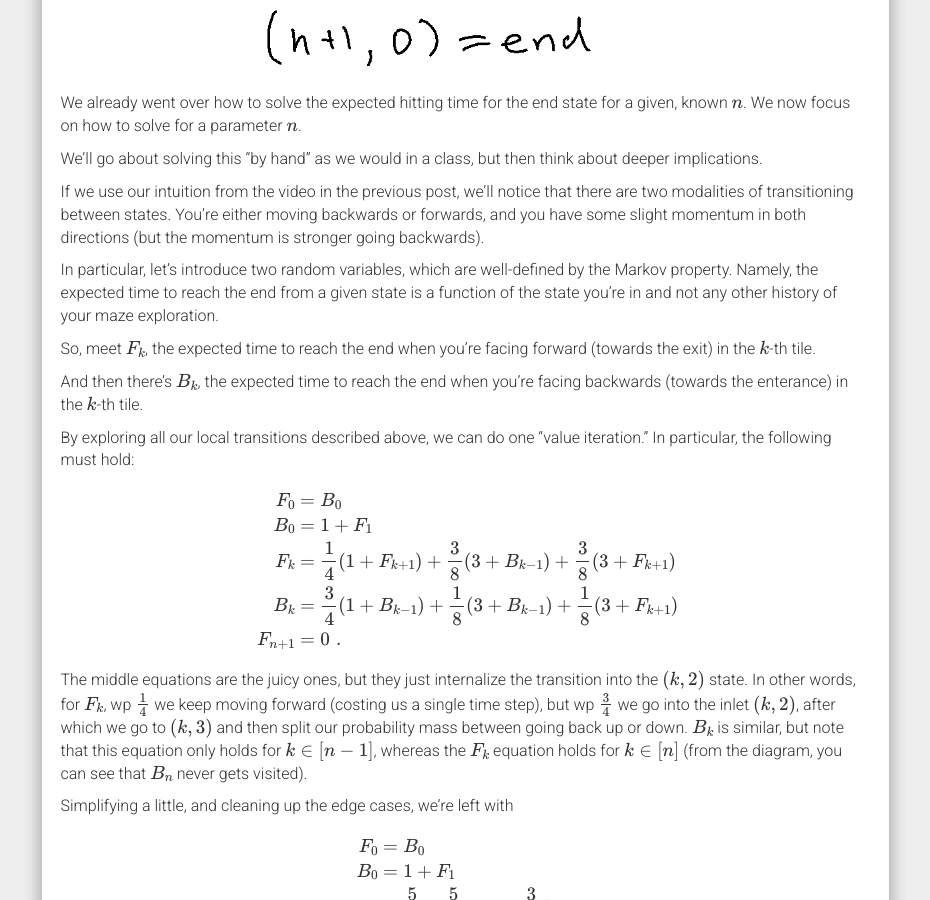
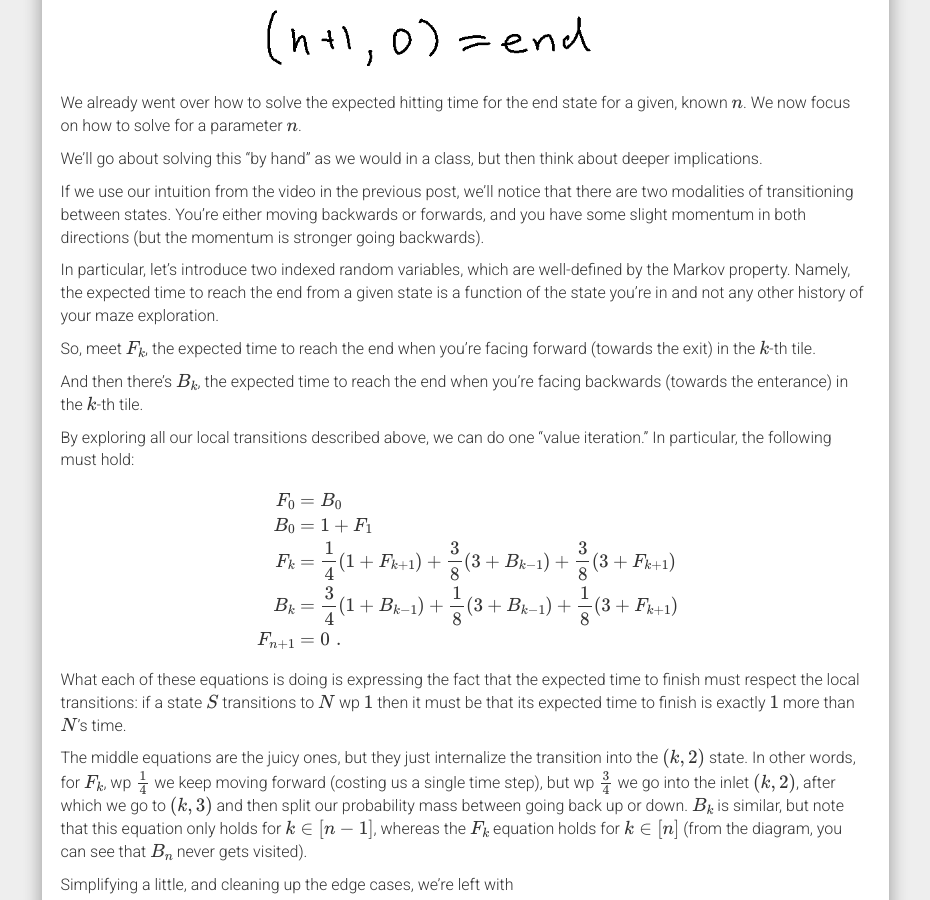
Before and after one commit to vlad17/vlad17.github.io, a Jekyll site: the page built from _posts/2020-08-12-rct2-solution.md, in a window 1280 px wide and 900 px high, scrolled down 1191 px. Shown: the whole window, without its empty margins (321-1251 px from the left). Built offline with Jekyll 4.4.1, drawn with Linux system fonts in a browser that asks for light colours; nearby versions of some CDN libraries; formulas are drawn with MathJax 3.

Commit message:
additional expansion note

```diff
--- a/_posts/2020-08-12-rct2-solution.md
+++ b/_posts/2020-08-12-rct2-solution.md
@@ -22,7 +22,7 @@ We'll go about solving this "by hand" as we would in a class, but then think abo
 
 If we use our intuition from the video in the previous post, we'll notice that there are two modalities of transitioning between states. You're either moving backwards or forwards, and you have some slight momentum in both directions (but the momentum is stronger going backwards).
 
-In particular, let's introduce two random variables, which are well-defined by the Markov property. Namely, the expected time to reach the end from a given state is a function of the state you're in and not any other history of your maze exploration.
+In particular, let's introduce two indexed random variables, which are well-defined by the Markov property. Namely, the expected time to reach the end from a given state is a function of the state you're in and not any other history of your maze exploration.
 
 So, meet  \\(F\_k \\), the expected time to reach the end when you're facing forward (towards the exit) in the  \\(k \\)-th tile.
 
@@ -39,6 +39,8 @@ B\_k&=\frac{3}{4}(1+B\_{k-1})+\frac{1}{8}(3+B\_{k-1})+\frac{1}{8}(3+F\_{k+1})\\\
 F\_{n+1}&=0\,\,.
 \end{align}
 \\]
+
+What each of these equations is doing is expressing the fact that the expected time to finish must respect the local transitions: if a state \\(S\\) transitions to \\(N\\) wp \\(1\\) then it must be that its expected time to finish is exactly \\(1\\) more than \\(N\\)'s time.
 
 The middle equations are the juicy ones, but they just internalize the transition into the  \\((k, 2) \\) state. In other words, for  \\(F\_k \\), wp  \\(\frac{1}{4} \\) we keep moving forward (costing us a single time step), but wp  \\(\frac{3}{4} \\) we go into the inlet  \\((k, 2) \\), after which we go to  \\((k, 3) \\) and then split our probability mass between going back up or down.  \\(B\_k \\) is similar, but note that this equation only holds for  \\(k\in[n-1] \\), whereas the  \\(F\_k \\) equation holds for  \\(k\in[n] \\) (from the diagram, you can see that  \\(B\_n \\) never gets visited).
 
```
